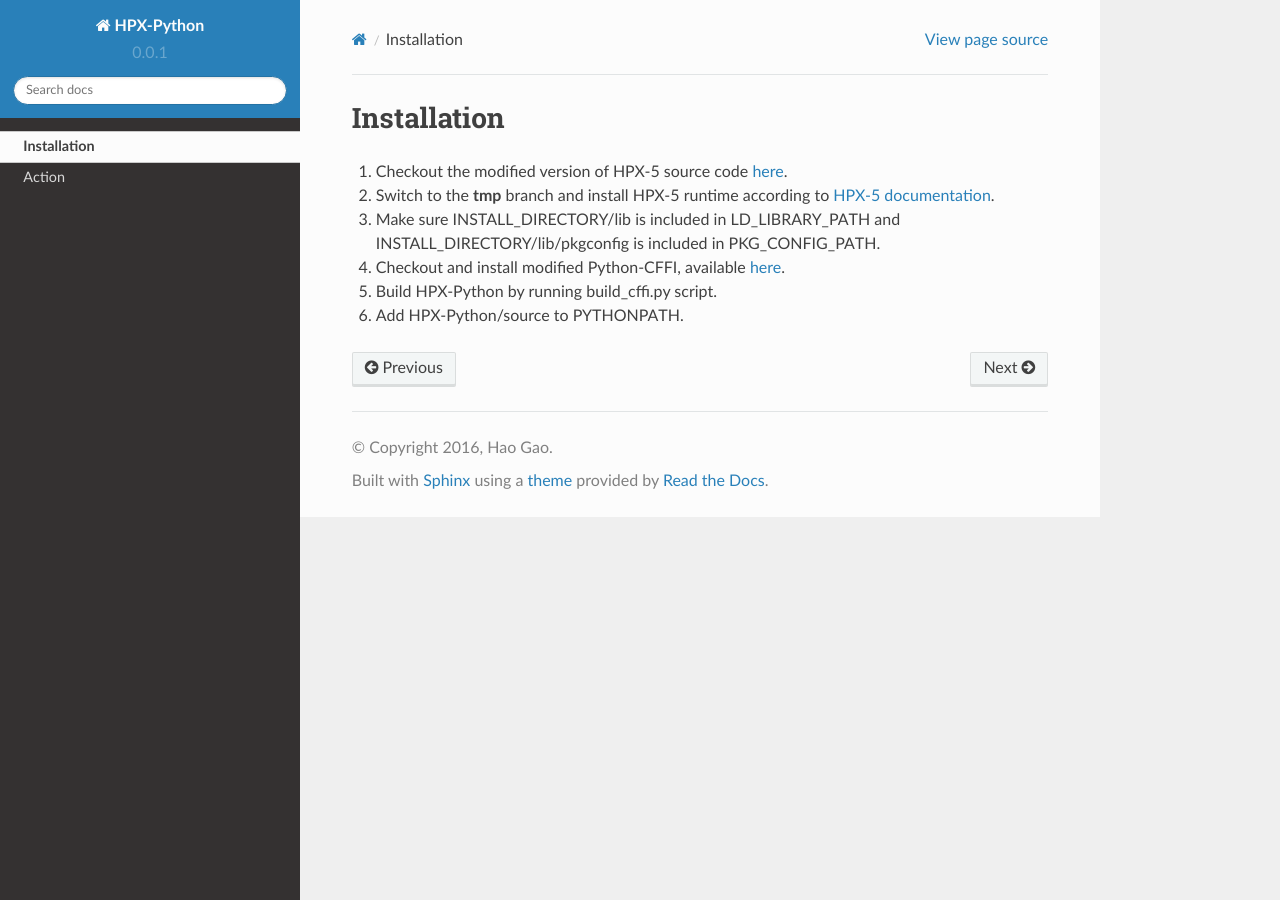
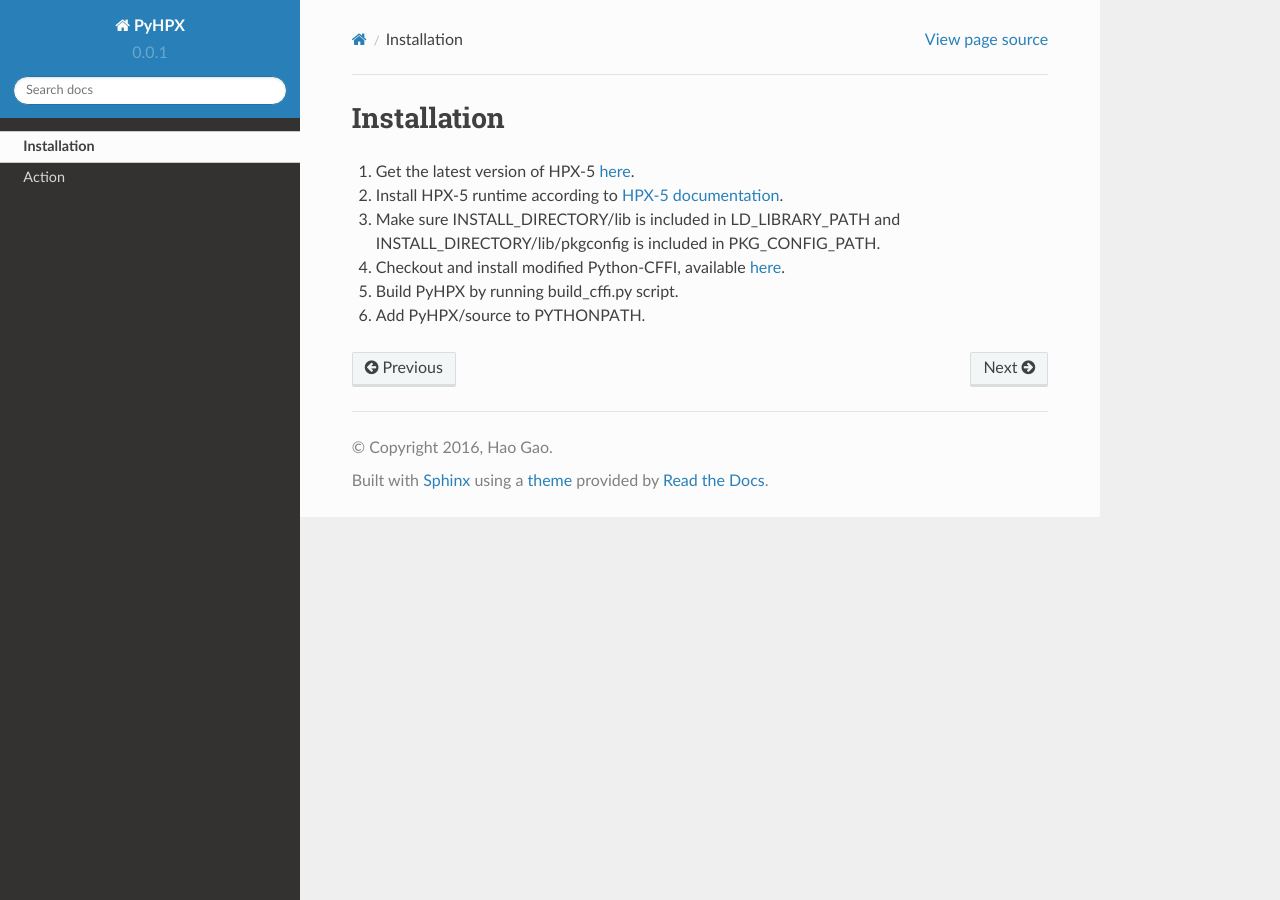
Before and after one commit to gaohao95/pyhpx, a Sphinx documentation site: the page built from doc/install.rst, in a window 1280 px wide. Built offline with Sphinx 7.4.7 and the Read the Docs theme 2.0.0, drawn with Linux system fonts in a browser that asks for light colours.

Commit message:
Update documentation

```diff
--- a/doc/conf.py
+++ b/doc/conf.py
@@ -1,7 +1,7 @@
 #!/usr/bin/env python3
 # -*- coding: utf-8 -*-
 #
-# HPX-Python documentation build configuration file, created by
+# PyHPX documentation build configuration file, created by
 # sphinx-quickstart on Sun May 29 23:28:43 2016.
 #
 # This file is execfile()d with the current directory set to its
@@ -53,7 +53,7 @@ source_suffix = '.rst'
 master_doc = 'index'
 
 # General information about the project.
-project = 'HPX-Python'
+project = 'PyHPX'
 copyright = '2016, Hao Gao'
 author = 'Hao Gao'
 
@@ -139,7 +139,7 @@ html_theme_path = [sphinx_rtd_theme.get_html_theme_path()]
 # The name for this set of Sphinx documents.
 # "<project> v<release> documentation" by default.
 #
-# html_title = 'HPX-Python v0.0.1'
+# html_title = 'PyHPX v0.0.1'
 
 # A shorter title for the navigation bar.  Default is the same as html_title.
 #
@@ -239,7 +239,7 @@ html_static_path = ['_static']
 # html_search_scorer = 'scorer.js'
 
 # Output file base name for HTML help builder.
-htmlhelp_basename = 'HPX-Pythondoc'
+htmlhelp_basename = 'PyHPXdoc'
 
 # -- Options for LaTeX output ---------------------------------------------
 
@@ -265,7 +265,7 @@ latex_elements = {
 # (source start file, target name, title,
 #  author, documentclass [howto, manual, or own class]).
 latex_documents = [
-    (master_doc, 'HPX-Python.tex', 'HPX-Python Documentation',
+    (master_doc, 'PyHPX.tex', 'PyHPX Documentation',
      'Hao Gao', 'manual'),
 ]
 
@@ -301,7 +301,7 @@ latex_documents = [
 # One entry per manual page. List of tuples
 # (source start file, name, description, authors, manual section).
 man_pages = [
-    (master_doc, 'hpx-python', 'HPX-Python Documentation',
+    (master_doc, 'PyHPX', 'PyHPX Documentation',
      [author], 1)
 ]
 
@@ -316,8 +316,8 @@ man_pages = [
 # (source start file, target name, title, author,
 #  dir menu entry, description, category)
 texinfo_documents = [
-    (master_doc, 'HPX-Python', 'HPX-Python Documentation',
-     author, 'HPX-Python', 'One line description of project.',
+    (master_doc, 'PyHPX', 'PyHPX Documentation',
+     author, 'PyHPX', 'One line description of project.',
      'Miscellaneous'),
 ]
 
--- a/doc/index.rst
+++ b/doc/index.rst
@@ -1,4 +1,4 @@
-HPX-Python documentation
+PyHPX documentation
 ========================
 
 .. toctree::
--- a/doc/install.rst
+++ b/doc/install.rst
@@ -1,9 +1,9 @@
 Installation
 ============
 
-1. Checkout the modified version of HPX-5 source code `here <https://github.com/gaohao95/hpx/tree/tmp>`_.
-2. Switch to the **tmp** branch and install HPX-5 runtime according to `HPX-5 documentation <https://hpx.crest.iu.edu/users_guide#building_and_installing>`_.
+1. Get the latest version of HPX-5 `here <https://hpx.crest.iu.edu/download>`_.
+2. Install HPX-5 runtime according to `HPX-5 documentation <https://hpx.crest.iu.edu/users_guide#building_and_installing>`_.
 3. Make sure INSTALL_DIRECTORY/lib is included in LD_LIBRARY_PATH and INSTALL_DIRECTORY/lib/pkgconfig is included in PKG_CONFIG_PATH.
 4. Checkout and install modified Python-CFFI, available `here <https://github.com/gaohao95/cffi>`_.
-5. Build HPX-Python by running build_cffi.py script.
-6. Add HPX-Python/source to PYTHONPATH.
+5. Build PyHPX by running build_cffi.py script.
+6. Add PyHPX/source to PYTHONPATH.
```
